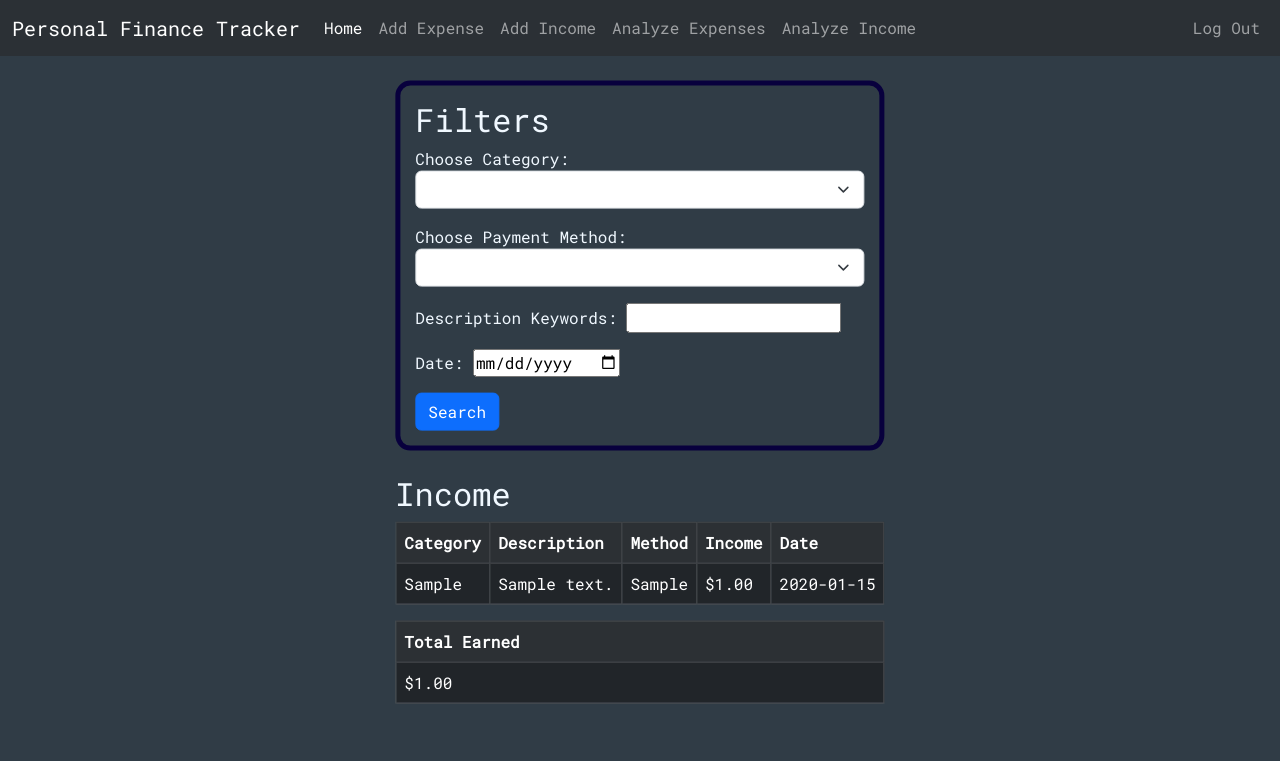
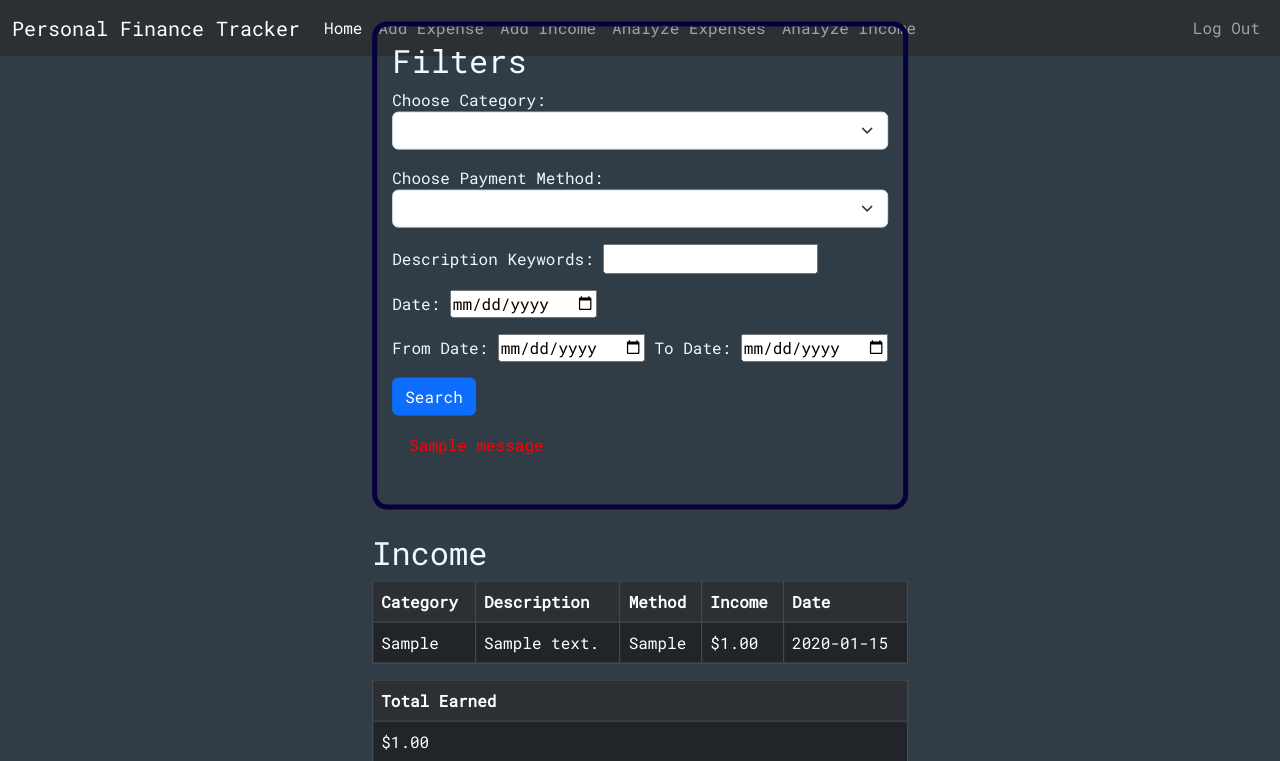
Before and after one commit to Carbar14/Personal-Finance-Tracker, a Flask app: page /analyzeIncome in a window 1280 px wide. Shown: the top 761 px of the page. Run offline with Flask 3, Linux system fonts and the light colour scheme; a user stored in the database is signed in; tables that the repository leaves empty hold one stand-in row (values such as "Sample post"); one stand-in notice (Sample message) is shown.

Commit message:
From-to date in progress

```diff
--- a/app.py
+++ b/app.py
@@ -5,6 +5,7 @@ from helpers import login_required, get_db_connection
 from datetime import timedelta
 from argon2 import PasswordHasher
 from argon2.exceptions import VerifyMismatchError
+from datetime import date
 
 app = Flask(__name__)
 
@@ -191,9 +192,26 @@ def analyzeExpenses():
         purchaseLocationFilter = request.form.get("purchaseLocation")
         keywordsFilter = request.form.get("keywords")
         dateFilter = request.form.get("date")
+        fromDateFilter = request.form.get("fromDate")
+        toDateFilter = request.form.get("toDate")
+
+        if dateFilter and (fromDateFilter or toDateFilter):
+            flash("Cannot do from-to date at the same time as a specific date")
+
+
+
+
+
+        if fromDateFilter:
+            fD = date.fromisoformat(fromDateFilter)
+        if toDateFilter:
+            tD = date.fromisoformat(toDateFilter)
+
+
+
 
         exps = conn.execute("SELECT * FROM expenses WHERE user_id = ? AND CASE WHEN ? != '' THEN category = ? ELSE 1 END AND CASE WHEN ? != '' THEN purchaseLocation = ? ELSE 1 END AND CASE WHEN ? != '' THEN description LIKE ? ELSE 1 END AND CASE WHEN ? != '' THEN date = ? ELSE 1 END" , (session["user_id"], categoryFilter, categoryFilter, purchaseLocationFilter, purchaseLocationFilter, keywordsFilter, f'%{keywordsFilter}%', dateFilter, dateFilter)).fetchall()
-        total = conn.execute("SELECT SUM(income) AS sum FROM expenses WHERE user_id = ? AND CASE WHEN ? != '' THEN category = ? ELSE 1 END AND CASE WHEN ? != '' THEN purchaseLocation = ? ELSE 1 END AND CASE WHEN ? != '' THEN description LIKE ? ELSE 1 END AND CASE WHEN ? != '' THEN date = ? ELSE 1 END" , (session["user_id"], categoryFilter, categoryFilter, purchaseLocationFilter, purchaseLocationFilter, keywordsFilter, f'%{keywordsFilter}%', dateFilter, dateFilter)).fetchall()
+        total = conn.execute("SELECT SUM(price) AS sum FROM expenses WHERE user_id = ? AND CASE WHEN ? != '' THEN category = ? ELSE 1 END AND CASE WHEN ? != '' THEN purchaseLocation = ? ELSE 1 END AND CASE WHEN ? != '' THEN description LIKE ? ELSE 1 END AND CASE WHEN ? != '' THEN date = ? ELSE 1 END" , (session["user_id"], categoryFilter, categoryFilter, purchaseLocationFilter, purchaseLocationFilter, keywordsFilter, f'%{keywordsFilter}%', dateFilter, dateFilter)).fetchall()[0]["sum"]
     return render_template("analyzeExpenses.html", categories=categories, purchaseLocations=purchaseLocations, expenses=exps, total=total)
 
 @app.route("/analyzeIncome", methods=["GET", "POST"])
--- a/templates/analyzeIncome.html
+++ b/templates/analyzeIncome.html
@@ -4,6 +4,8 @@
 <!-- Main -->
 {% block body %}
 <div class="cont center">
+
+      {% if incomes -%}
       <div class="formBox">
         <h2>Filters</h2>
 
@@ -42,14 +44,25 @@
             <input type="date" name="date" id="date">
           </div>
 
+          <!-- date range-->
+          <div class="mb-3">
+            <label for="fromDate">From Date:</label>
+            <input type="date" name="fromDate" id="fromDate">
+            <label for="toDate">To Date:</label>
+            <input type="date" name="toDate" id="toDate">
+          </div>
+
           <!-- search button  -->
           <button type="submit" class="btn btn-primary">Search</button>
+
+          {% for message in get_flashed_messages() %}
+            <div class="alert" style="color: red">{{ message }}</div>
+          {% endfor %}
         </form>
       </div>
       <br>
       <div>
         <div>
-      {% if incomes -%}
       <h2>Income</h2>
       <div class="table-responsive">
         <table class="table table-dark table-striped table-bordered table-hover">
@@ -80,6 +93,9 @@
             <td>{{"$%.2f" | format(total)}}</td>
         </tr>
       </table>
+    </div>
+    <div>
+    </div>
       {% else -%}
       <h3>Sorry</h3>
         <p>
@@ -89,7 +105,4 @@
         </p>
       {% endif %}
 </div>
-    <div>
-  </div>
-</div>
 {% endblock %}
```
Also changed, not shown: templates/analyzeExpenses.html (+18 -4 lines), database.db, 1 other file. Lines whose indentation alone changed are shown as unchanged.
